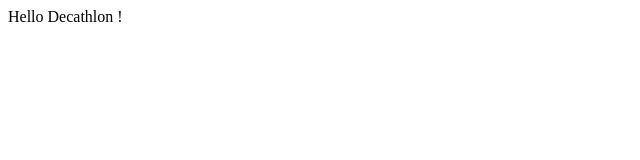
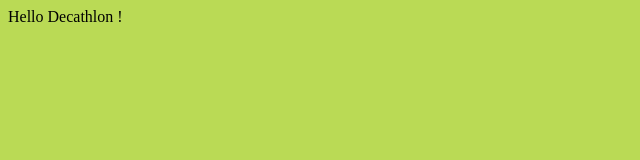
Before and after one commit to lborie/lborie.github.io, a plain HTML site: page index.html in a window 1280 px wide. Shown: the whole page, without its empty margins (0-640 px from the left). Drawn offline with Linux system fonts and the light colour scheme.

Commit message:
feat(index): close #2

```diff
--- a/index.html
+++ b/index.html
@@ -2,7 +2,7 @@
 <head>
 <title>Vive les chatons !</title>
 </head>
-<body>
+<body style="background-color: #bada55">
 Hello Decathlon !
 </body>
 </html>
```
